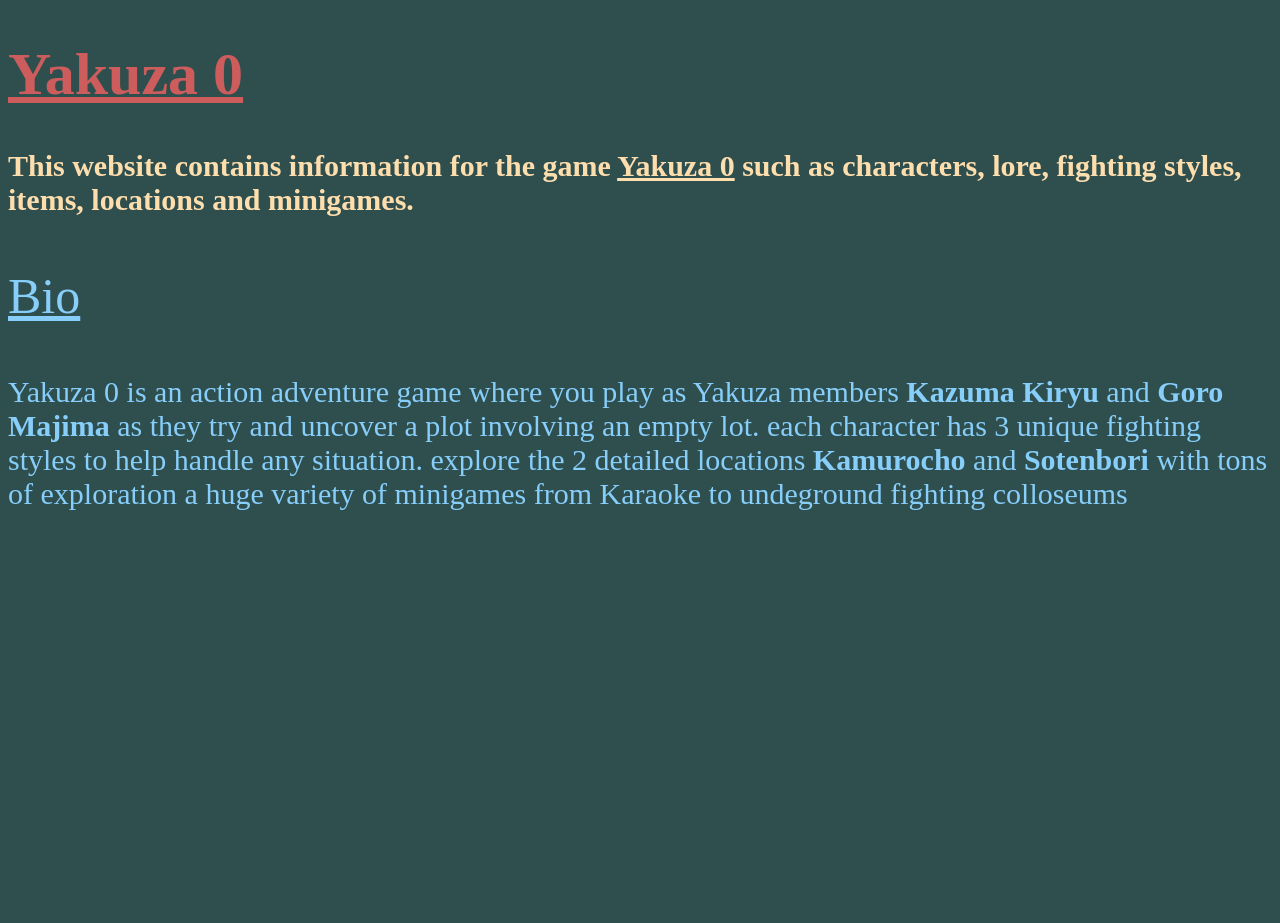
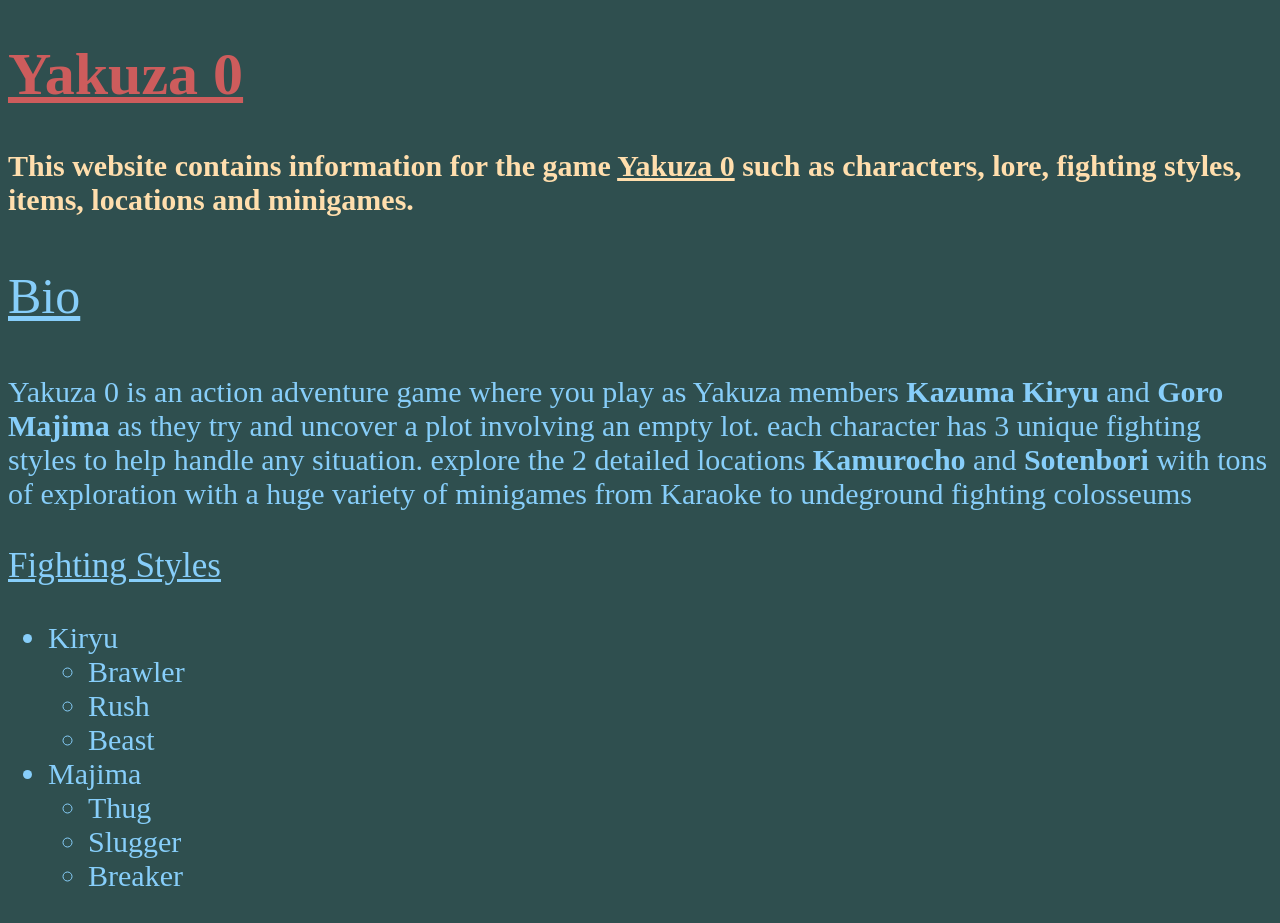
Before and after one commit to 2381039-commits/Yakuza-0-Informational-Website, a plain HTML site: page index.html in a window 1280 px wide. Before the commit the page ends 800 px from the top, so only its background shows below. Drawn offline with Linux system fonts and the light colour scheme.

Commit message:
Added lists
added a list for each characters fighting style

```diff
--- a/index.html
+++ b/index.html
@@ -19,6 +19,28 @@
             <strong>Goro Majima</strong> as they try and uncover a plot involving an empty lot.
         each character has 3 unique fighting styles to help handle any situation. explore
         the 2 detailed locations <strong>Kamurocho</strong> and <strong>Sotenbori</strong> with
-        tons of exploration a huge variety of minigames from Karaoke to undeground fighting colloseums</p>
+        tons of exploration with a huge variety of minigames from Karaoke to undeground fighting colosseums</p>
+
+        <!-- List of Fighting Styles-->
+        <p style = "font-size:35px; color:lightskyblue"><u>Fighting Styles</u></p>
+        <ul style = "font-size:30px; color: lightskyblue">
+                <li>Kiryu
+                    <ul>
+                        <li>Brawler</li>
+                        <li>Rush</li>
+                        <li>Beast</li>
+                    </ul>
+                </li>
+
+                <li>Majima
+                    <ul>
+                        <li>Thug</li>
+                        <li>Slugger</li>
+                        <li>Breaker</li>
+                    </ul>
+                </li>
+        </ul>
+
+
     </body>
 </html>
```
